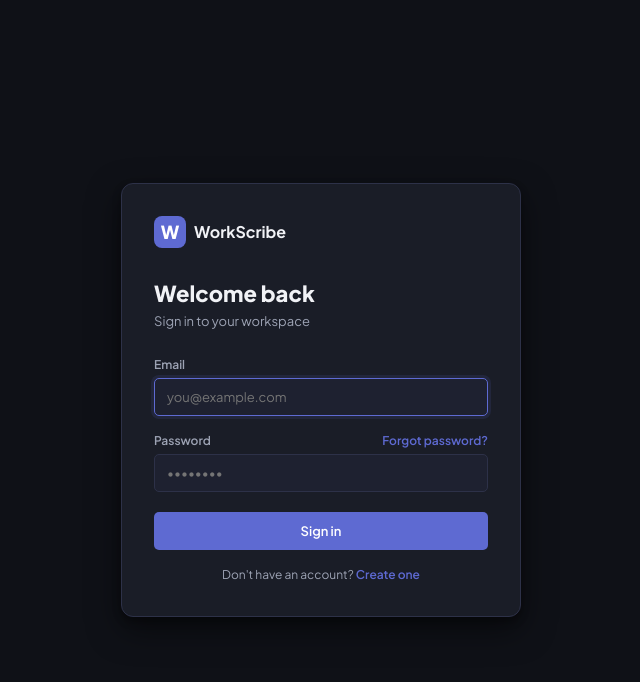
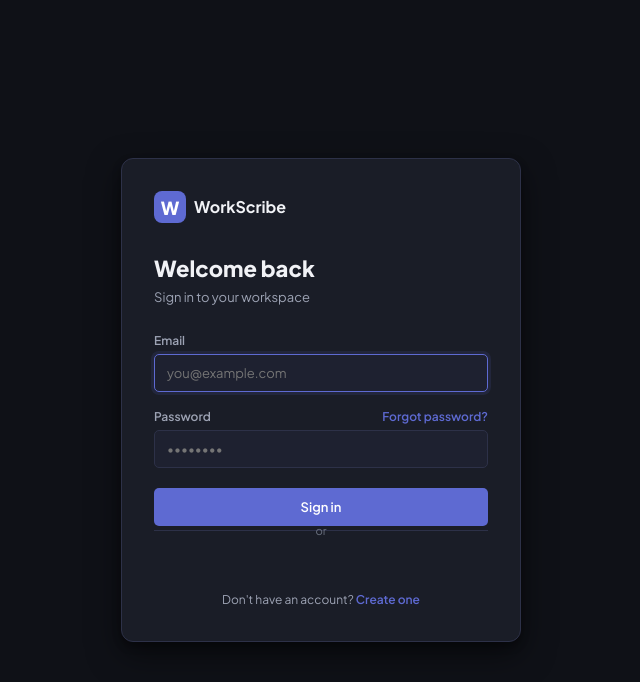
Before and after one commit to ayushi-shahi/WorkScribe, a React (Vite) app in the folder frontend/: page /login in a window 1280 px wide. Shown: the top 682 px of the page, without its empty margins (319-959 px from the left). Built offline with nearby package versions, Linux system fonts and the light colour scheme; no server answers.

Commit message:
feat: implement Google OAuth via @react-oauth/google GoogleLogin component

```diff
--- a/frontend/package.json
+++ b/frontend/package.json
@@ -13,6 +13,7 @@
     "@dnd-kit/core": "^6.3.1",
     "@dnd-kit/sortable": "^10.0.0",
     "@dnd-kit/utilities": "^3.2.2",
+    "@react-oauth/google": "^0.13.4",
     "@tanstack/react-query": "^5.90.21",
     "@tanstack/react-query-devtools": "^5.91.3",
     "@tiptap/extension-code-block-lowlight": "^3.20.0",
--- a/frontend/src/main.tsx
+++ b/frontend/src/main.tsx
@@ -1,5 +1,6 @@
 import { StrictMode } from 'react'
 import { createRoot } from 'react-dom/client'
+import { GoogleOAuthProvider } from '@react-oauth/google'
 import '@/styles/globals.css'
 import App from './App'
 import ErrorBoundary from '@/components/ErrorBoundary'
@@ -9,8 +10,10 @@ if (!rootEl) throw new Error('Root element not found')
 
 createRoot(rootEl).render(
   <StrictMode>
-    <ErrorBoundary level="app">
-      <App />
-    </ErrorBoundary>
+    <GoogleOAuthProvider clientId="57561569997-tnkvn4vabsvrjul271l15r2is6dhp6m9.apps.googleusercontent.com">
+      <ErrorBoundary level="app">
+        <App />
+      </ErrorBoundary>
+    </GoogleOAuthProvider>
   </StrictMode>
 )
--- a/frontend/src/pages/LoginPage.tsx
+++ b/frontend/src/pages/LoginPage.tsx
@@ -6,6 +6,7 @@ import { useAuthStore } from '@/stores/authStore'
 import { loginApi } from '@/api/endpoints/auth'
 import type { ApiError } from '@/types'
 import apiClient from '@/api/client'
+import { GoogleLogin } from '@react-oauth/google'
 import '@/styles/auth.css'
 
 interface LocationState {
@@ -138,6 +139,37 @@ export default function LoginPage() {
           </button>
         </form>
 
+        {/* Divider */}
+        <div className="auth-divider">
+          <span>or</span>
+        </div>
+
+        {/* Google OAuth */}
+        <div className="auth-google-wrapper">
+          <GoogleLogin
+            onSuccess={async (credentialResponse) => {
+              if (!credentialResponse.credential) return
+              try {
+                const res = await apiClient.post('/auth/oauth/google', {
+                  id_token: credentialResponse.credential,
+                })
+                setAuth(res.data.access_token, res.data.user)
+                sessionStorage.setItem('refresh_token', res.data.refresh_token)
+                const orgsRes = await apiClient.get('/auth/orgs')
+                const slug = orgsRes.data?.[0]?.slug
+                navigate(slug ? `/org/${slug}/dashboard` : '/create-org', { replace: true })
+              } catch {
+                // silently ignore — user stays on login page
+              }
+            }}
+            onError={() => console.error('Google login failed')}
+            width="360"
+            theme="filled_black"
+            shape="rectangular"
+            text="continue_with"
+          />
+        </div>
+
         {/* Footer */}
         <div className="auth-footer">
           Don't have an account?{' '}
--- a/frontend/src/styles/auth.css
+++ b/frontend/src/styles/auth.css
@@ -185,3 +185,35 @@
 .auth-forgot:hover {
   color: var(--brand-hover);
 }
+
+.auth-divider {
+  display: flex;
+  align-items: center;
+  gap: 12px;
+  margin: 4px 0;
+  color: var(--text-muted);
+  font-size: 0.8rem;
+}
+.auth-divider::before,
+.auth-divider::after {
+  content: '';
+  flex: 1;
+  height: 1px;
+  background: var(--border);
+}
+
+.auth-btn-google {
+  width: 100%;
+  display: flex;
+  align-items: center;
+  justify-content: center;
+  gap: 10px;
+  padding: 10px;
+  border-radius: 8px;
+  border: 1px solid var(--border);
+  background: transparent;
+  color: var(--text-primary);
+  font-size: 0.9rem;
+  cursor: pointer;
+  transition: background 0.15s;
+}
```
Also changed, not shown: 1 other file (tests, documents, lock files or other folders).
